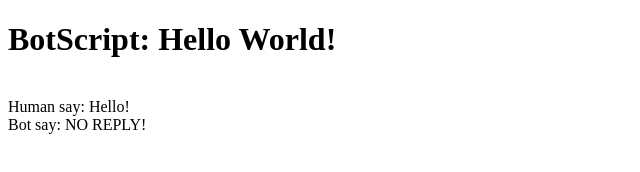
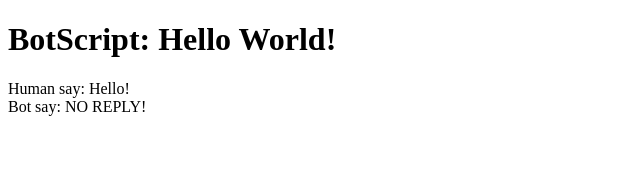
Before and after one commit to yeuai/botscript, a website: page docs/index.html in a window 1280 px wide. Shown: the whole page, without its empty margins (0-640 px from the left). Drawn offline with Linux system fonts and the light colour scheme; no server answers.

Commit message:
update html program

```diff
--- a/docs/index.html
+++ b/docs/index.html
@@ -9,6 +9,7 @@
 
 <body>
   <h1 id="greeting">BotScript: Hello World!</h1>
+  <p id="messages"></p>
   <script src="botscript.ai.js"></script>
   <script src="botscript.plugins.js"></script>
   <script>
@@ -44,10 +45,16 @@
     /**
      * Send bot message and wait response.
      * */
-    async function sendBot(message) {
+    async function sendBot(message, id = 'messages') {
+      const de = document.getElementById(id);
       const reply = await bot.handleAsync(new Request(message));
-      document.write(`<br/>Human say: ${message}`);
-      document.write('<br/>Bot say: ' + reply.speechResponse);
+
+      let humReq = document.createElement("div");
+      let botRes = document.createElement("div");
+      humReq.append(`Human say: ${message}`);
+      botRes.append(`Bot say: ${reply.speechResponse}`);
+      de.append(humReq);
+      de.append(botRes);
     }
 
     sendBot('Hello!');
```
